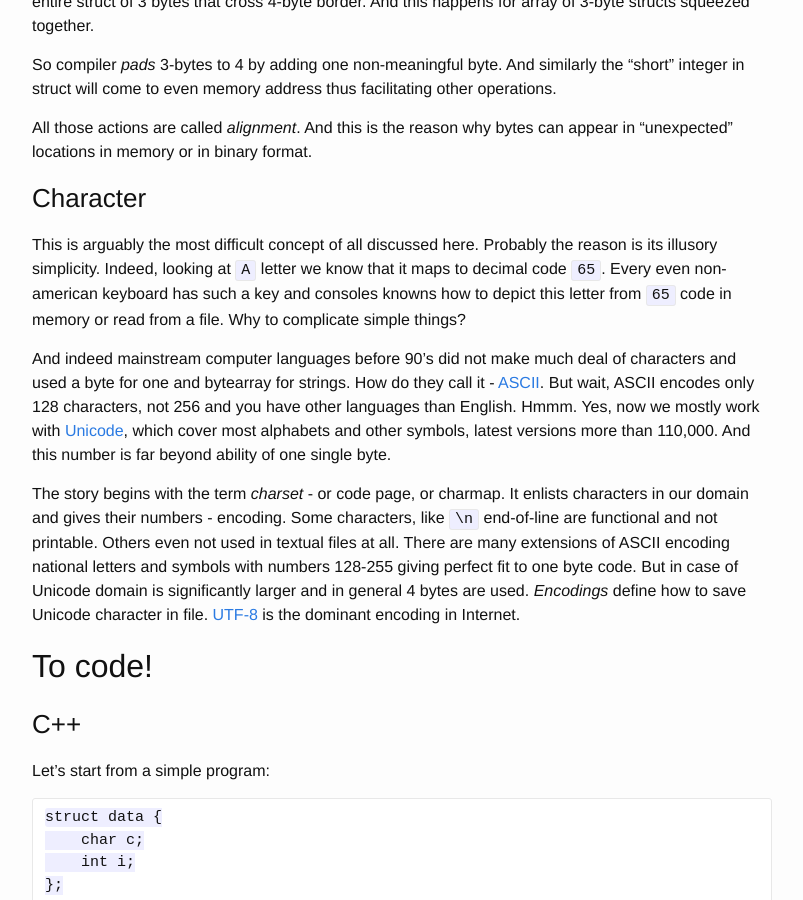
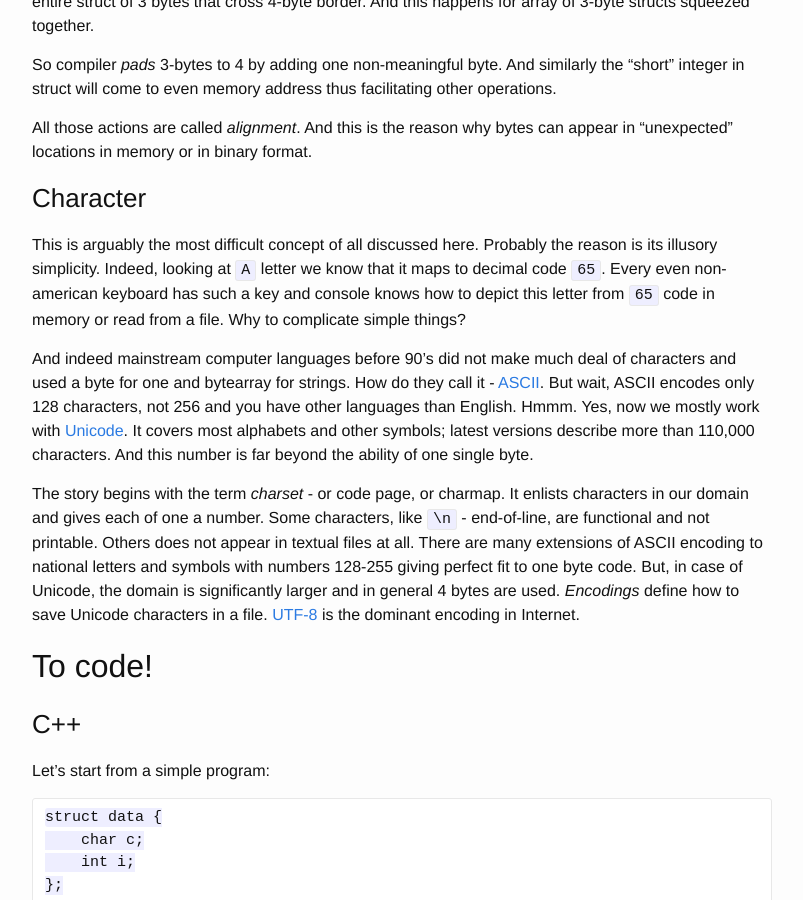
Before and after one commit to barahilia/blog, a Jekyll site: the page built from _posts/2014-10-16-it-is-all-bytes.markdown, in a window 1280 px wide and 900 px high, scrolled down 1439 px. Shown: the whole window, without its empty margins (238-1041 px from the left). Built offline with Jekyll 4.4.1, drawn with Linux system fonts in a browser that asks for light colours.

Commit message:
More editing

```diff
--- a/_posts/2014-10-16-it-is-all-bytes.markdown
+++ b/_posts/2014-10-16-it-is-all-bytes.markdown
@@ -86,24 +86,25 @@ appear in "unexpected" locations in memory or in binary format.
 This is arguably the most difficult concept of all discussed here. Probably the
 reason is its illusory simplicity. Indeed, looking at `A` letter we know that it
 maps to decimal code `65`. Every even non-american keyboard has such a key and
-consoles knowns how to depict this letter from `65` code in memory or read from
-a file. Why to complicate simple things?
+console knows how to depict this letter from `65` code in memory or read from a
+file. Why to complicate simple things?
 
 And indeed mainstream computer languages before 90's did not make much deal of
 characters and used a byte for one and bytearray for strings. How do they call
 it - [ASCII](http://en.wikipedia.org/wiki/ASCII). But wait, ASCII encodes only
 128 characters, not 256 and you have other languages than English. Hmmm. Yes,
-now we mostly work with [Unicode](http://en.wikipedia.org/wiki/Unicode), which
-cover most alphabets and other symbols, latest versions more than 110,000. And
-this number is far beyond ability of one single byte.
+now we mostly work with [Unicode](http://en.wikipedia.org/wiki/Unicode). It
+covers most alphabets and other symbols; latest versions describe more than
+110,000 characters. And this number is far beyond the ability of one single
+byte.
 
 The story begins with the term *charset* - or code page, or charmap. It enlists
-characters in our domain and gives their numbers - encoding. Some characters,
-like `\n` end-of-line are functional and not printable. Others even not used in
-textual files at all. There are many extensions of ASCII encoding national
+characters in our domain and gives each of one a number. Some characters, like
+`\n` - end-of-line, are functional and not printable. Others does not appear in
+textual files at all. There are many extensions of ASCII encoding to national
 letters and symbols with numbers 128-255 giving perfect fit to one byte code.
-But in case of Unicode domain is significantly larger and in general 4 bytes are
-used. *Encodings* define how to save Unicode character in file.
+But, in case of Unicode, the domain is significantly larger and in general 4
+bytes are used. *Encodings* define how to save Unicode characters in a file.
 [UTF-8](http://en.wikipedia.org/wiki/UTF-8) is the dominant encoding in
 Internet.
 
```
